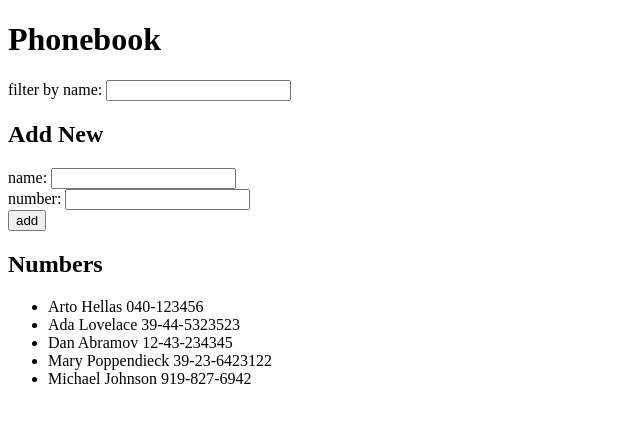
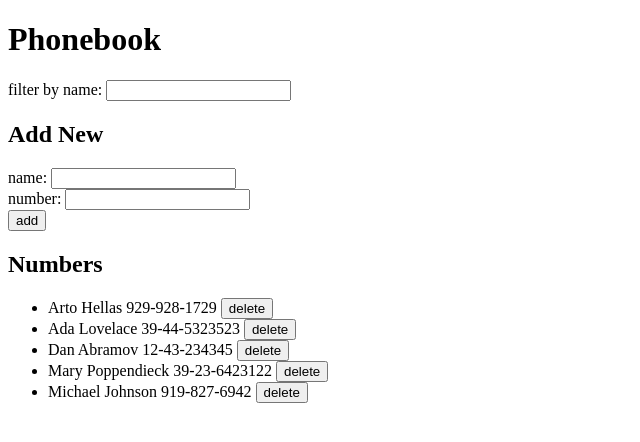
Before and after one commit to tcbarzyk/phonebook-1, a React (Vite) app: page / in a window 1280 px wide. Shown: the top 442 px of the page, without its empty margins (0-640 px from the left). Built offline with nearby package versions, Linux system fonts and the light colour scheme; data requests are answered from the project's data file.

Commit message:
finished part d

```diff
--- a/db.json
+++ b/db.json
@@ -1,8 +1,8 @@
 {
-    "persons":[
+  "persons": [
     {
       "name": "Arto Hellas",
-        "number": "040-123456",
+      "number": "929-928-1729",
       "id": 1
     },
     {
--- a/src/App.jsx
+++ b/src/App.jsx
@@ -2,30 +2,16 @@ import { useState, useEffect } from 'react'
 import Persons from './components/Persons'
 import Filter from './components/Filter'
 import PersonForm from './components/PersonForm'
-import axios from 'axios'
+import personsService from './services/persons.js'
 
 const App = () => {
-  /*
-  const [persons, setPersons] = useState([
-    { name: 'Arto Hellas', number: '040-123456', id: 1 },
-    { name: 'Ada Lovelace', number: '39-44-5323523', id: 2 },
-    { name: 'Dan Abramov', number: '12-43-234345', id: 3 },
-    { name: 'Mary Poppendieck', number: '39-23-6423122', id: 4 }
-  ])*/
-
   const [persons, setPersons] = useState([]);
   const [newName, setNewName] = useState('')
   const [newNumber, setNewNumber] = useState('')
   const [filter, setFilter] = useState('')
 
   useEffect(() => {
-    console.log("effect")
-    axios
-      .get("http://localhost:3001/persons")
-      .then(response => {
-        console.log(response.data)
-        setPersons(response.data)
-      })
+    personsService.getAll().then(initialPersons => setPersons(initialPersons))
   }, [])
 
   const handleNewName = (event) => {
@@ -45,15 +31,34 @@ const App = () => {
     const newPerson = {
       name: newName,
       number: newNumber,
-      id: persons.length+1
     }
     if (persons.some((person) => person.name === newPerson.name)) {
-      alert(`${newPerson.name} has already been added to phonebook!`)
+      handleExistingName(newPerson)
     }
     else {
-      setPersons(persons.concat(newPerson))
+      personsService
+        .addPerson(newPerson)
+        .then(p => setPersons(persons.concat(p)))
       setNewName('')
       setNewNumber('')
+    }
+  }
+
+  const handleExistingName = (newPerson) => {
+    const id = persons.find(p => p.name === newPerson.name).id
+    if (confirm(`${newPerson.name} has already been added to phonebook, replace the old number with a new one?`)) {
+      personsService
+        .updatePerson(newPerson, id)
+        .then(returnedPerson => {
+          setPersons(persons.map(p => p.id !== id ? p : returnedPerson))
+        })
+    }
+  }
+
+  const deletePerson = (name, id) => {
+    if (confirm(`delete ${name} ?`)) {
+      personsService.removePerson(id)
+      setPersons(persons.filter(p => p.id !== id))
     }
   }
 
@@ -68,7 +73,7 @@ const App = () => {
         nameValue={newName} handleNewName={handleNewName}
         numberValue={newNumber} handleNewNumber={handleNewNumber}/>
       <h2>Numbers</h2>
-      <Persons persons={personsToShow}/>
+      <Persons persons={personsToShow} onClick={deletePerson}/>
     </div>
   )
 }
--- a/src/components/Persons.jsx
+++ b/src/components/Persons.jsx
@@ -1,7 +1,7 @@
-const Persons = ({persons}) => {
+const Persons = ({persons, onClick}) => {
     return (
         <ul>
-            {persons.map((person) => <li key={person.id}>{person.name} {person.number}</li>)}
+            {persons.map(person => <li key={person.id}>{person.name} {person.number} <button onClick={() => onClick(person.name, person.id)}>delete</button></li>)}
         </ul>
     )
 }
--- /dev/null
+++ b/src/services/persons.js
@@ -0,0 +1,23 @@
+import axios from 'axios'
+const baseUrl = 'http://localhost:3001/persons'
+
+const getAll = () => {
+    const request = axios.get(baseUrl)
+    return request.then(response => response.data)
+}
+
+const addPerson = (person) => {
+    const requst = axios.post(baseUrl, person)
+    return requst.then(response => response.data)
+}
+
+const removePerson = (id) => {
+    axios.delete(`${baseUrl}/${id}`)
+}
+
+const updatePerson = (person, id) => {
+    const request = axios.put(`${baseUrl}/${id}`, person)
+    return request.then(response => response.data)
+}
+
+export default { getAll, addPerson, removePerson, updatePerson }
```
Lines whose indentation alone changed are shown as unchanged.
